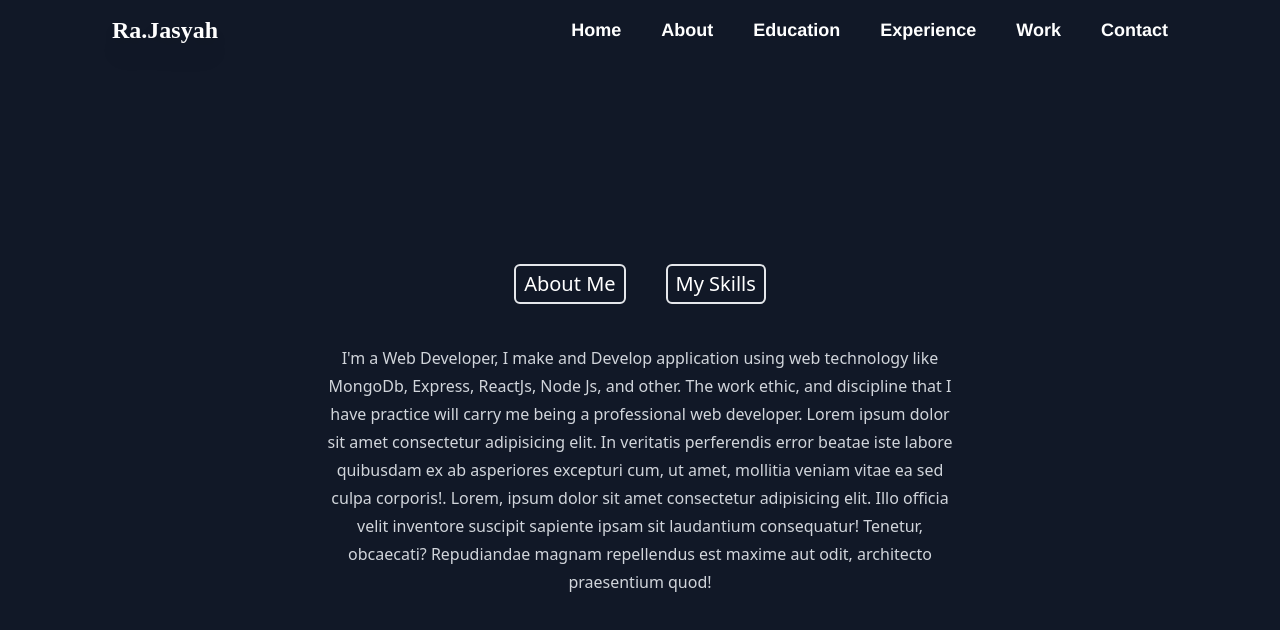
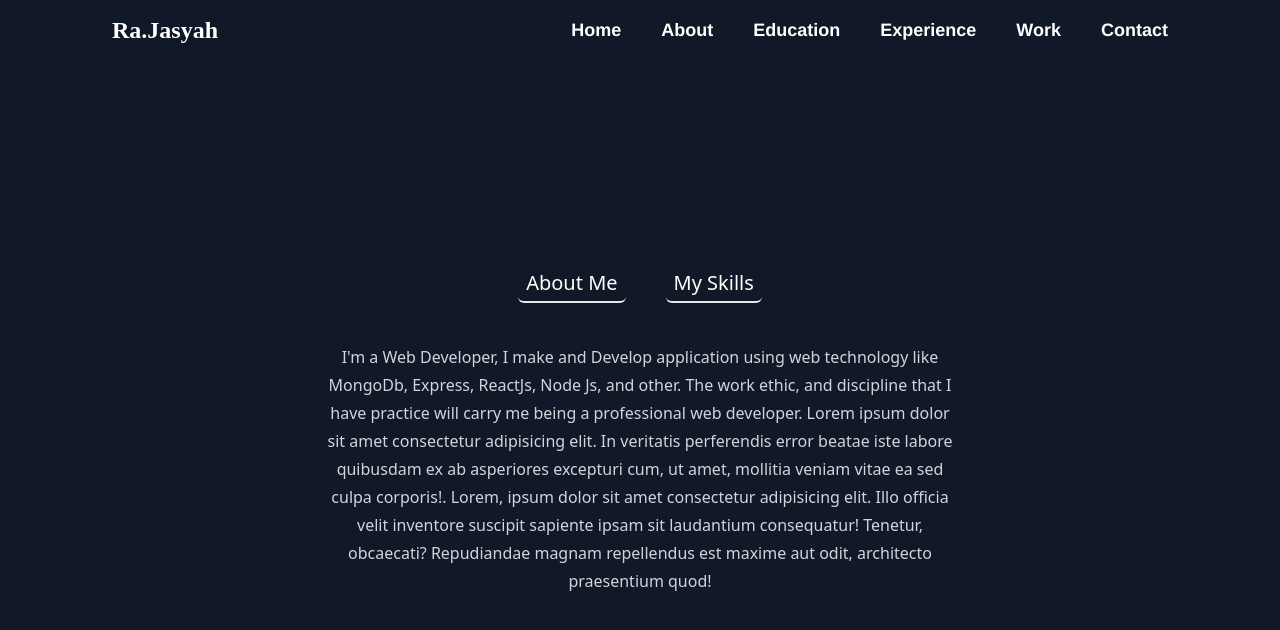
Before and after one commit to rajasyah/personal-port, a React (Create React App) app: page /about in a window 1280 px wide. Shown: the top 630 px of the page. Built offline with nearby package versions, Linux system fonts and the light colour scheme.

Commit message:
route update about pages

```diff
--- a/src/pages/About.js
+++ b/src/pages/About.js
@@ -5,10 +5,10 @@ const About = () => {
   return (
     <div className="container-page flex-col">
       <div className="flex gap-10">
-        <h1 className="text-xl text-white hover:bg-red-900 border-2 px-2 py-1 rounded-md">
-          <Link to="/about">About Me</Link>
+        <h1 className="text-xl text-white hover:bg-gray-800 border-b-2 px-2 py-1 rounded-md">
+          <Link to="about">About Me</Link>
         </h1>
-        <h1 className="text-xl text-white hover:bg-red-900 border-2 px-2 py-1 rounded-md">
+        <h1 className="text-xl text-white hover:bg-gray-800 border-b-2 px-2 py-1 rounded-md">
           <Link to="skills">My Skills</Link>
         </h1>
       </div>
```
